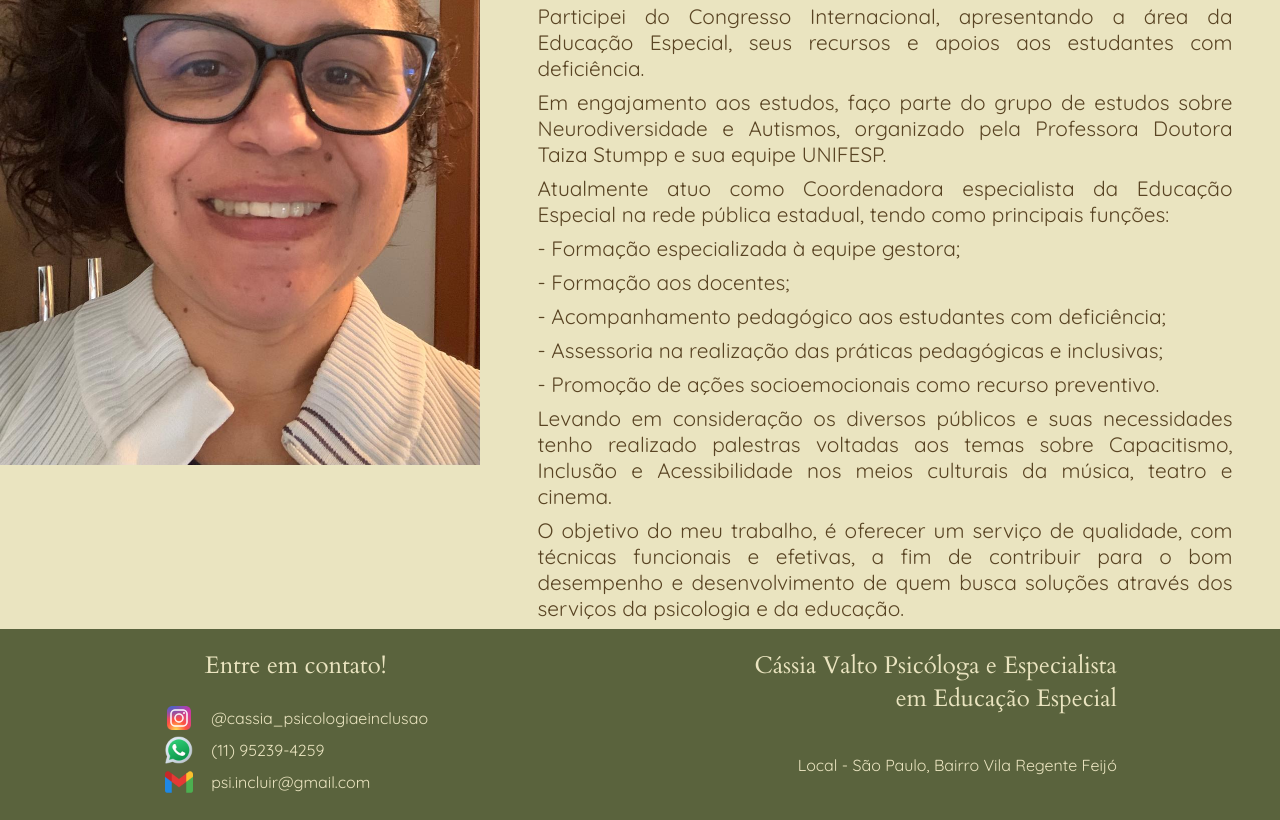
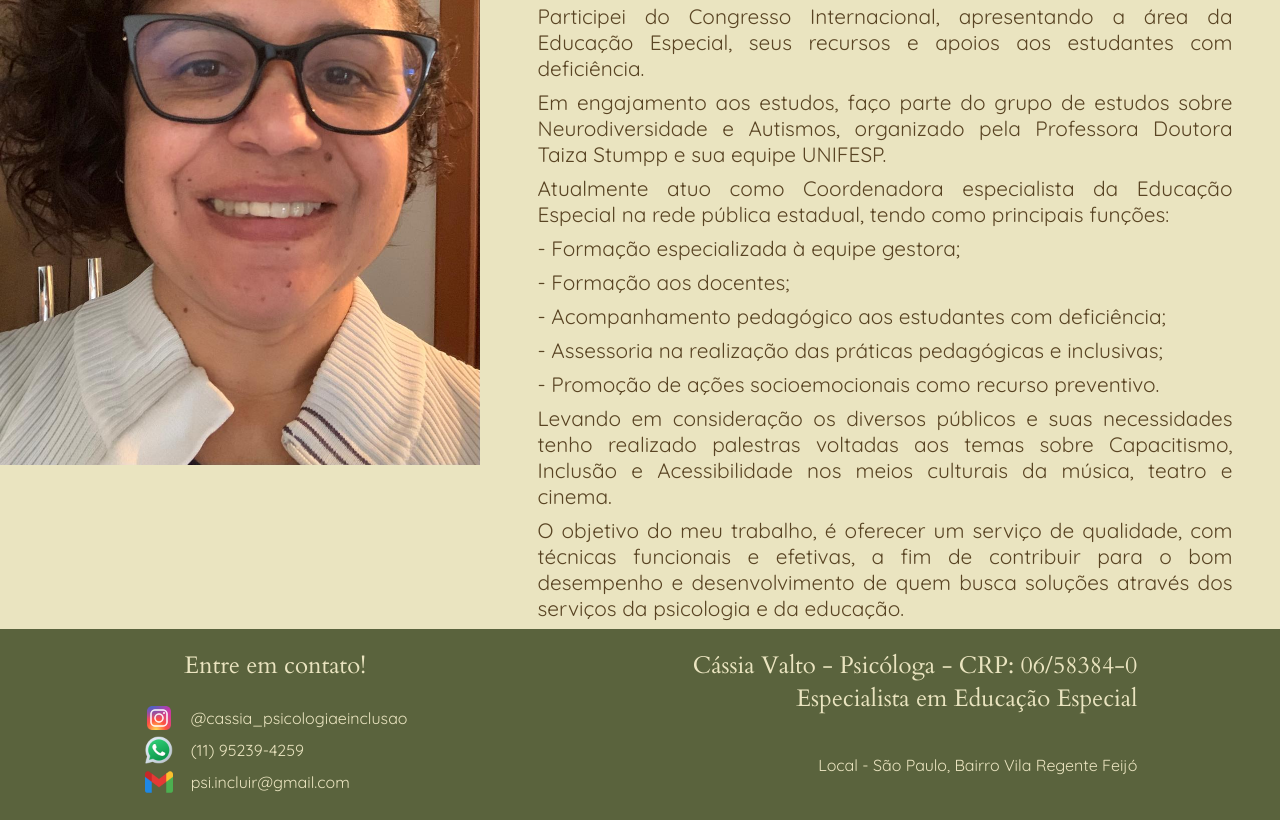
Before and after one commit to CassiaValto/Psicologia-e-Inclusao, a plain HTML site: page index.html in a window 1280 px wide. Shown: the part 6082-6902 px from the top of the page. Drawn offline with Linux system fonts and the light colour scheme.

Commit message:
Update index.html

```diff
--- a/index.html
+++ b/index.html
@@ -158,8 +158,8 @@
                     </li>
                 </ul>
                 <div class="assign">
-                    <h3>Cássia Valto Psicóloga e Especialista</h3>
-                    <h3>em Educação Especial</h3><br/><br/>
+                    <h3>Cássia Valto - Psicóloga - CRP: 06/58384-0</h3>
+                    <h3>Especialista em Educação Especial</h3><br/><br/>
                     <p>Local - São Paulo, Bairro Vila Regente Feijó</p>
                 </div>
             </div>
```
